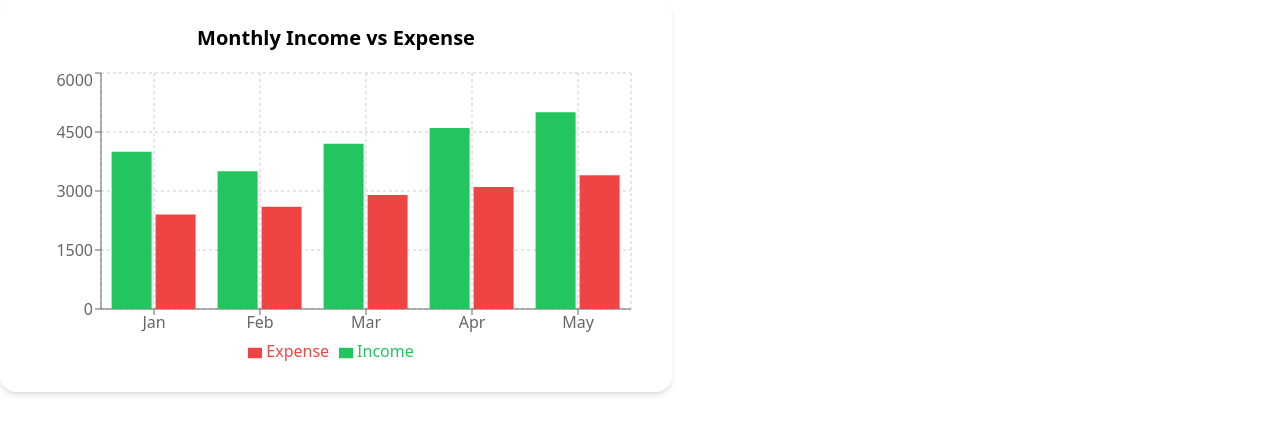
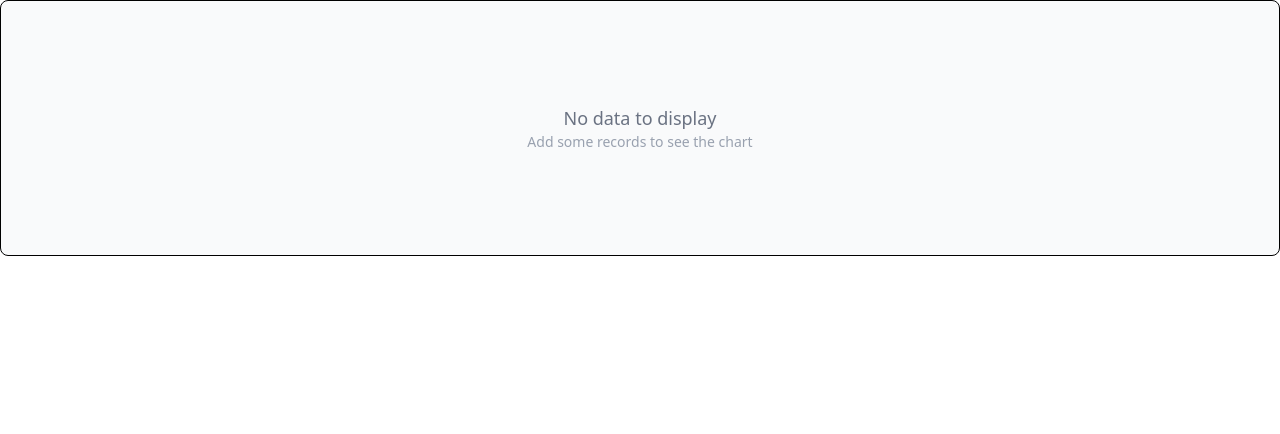
Before and after one commit to thulebonagwala/ExpenseTracker, a React (Vite) app in the folder frontend/: page /test in a window 1280 px wide. Shown: the top 434 px of the page. Built offline with nearby package versions, Linux system fonts and the light colour scheme.

Commit message:
Check for data from API

```diff
--- a/frontend/src/components/Charts/CustomPieCart.jsx
+++ b/frontend/src/components/Charts/CustomPieCart.jsx
@@ -10,7 +10,16 @@ const CustomPieCart = () => {
     ];
 
     const COLORS = ["#4040e7ff", "#ef4444", "#4B0082"];
-    // //const COLORS = ["#22c55e", "#ef4444", "#4B0082"]; // Tailwind green, red, blue
+    const hasData = data && data.length > 0;
+
+    if (!hasData) {
+        return (
+            <div className="flex flex-col items-center justify-center h-64  bg-gray-50">
+                <p className="text-gray-500 text-lg">No data to display</p>
+                <p className="text-gray-400 text-sm">Add some records to see the chart</p>
+            </div>
+        );
+    }
 
     return (
         <ResponsiveContainer width="100%" height={300}>
--- a/frontend/src/components/Test.jsx
+++ b/frontend/src/components/Test.jsx
@@ -1,31 +1,39 @@
-import React, { useState } from "react";
-import { PieChart, Pie, Cell, BarChart, Bar, XAxis, YAxis, CartesianGrid, Tooltip, Legend } from "recharts";
+import React from "react";
+import { PieChart, Pie, Cell, Tooltip, Legend } from "recharts";
 
-const data = [
-  { month: "Jan", Income: 4000, Expense: 2400 },
-  { month: "Feb", Income: 3500, Expense: 2600 },
-  { month: "Mar", Income: 4200, Expense: 2900 },
-  { month: "Apr", Income: 4600, Expense: 3100 },
-  { month: "May", Income: 5000, Expense: 3400 },
-];
+const COLORS = ["#0088FE", "#00C49F", "#FFBB28", "#FF8042"];
 
-const COLORS = ["#22c55e", "#ef4444", "#3b82f6"]; // Tailwind green, red, blue
+const Test = ({ data }) => {
+  const hasData = data && data.length > 0;
 
-const Test = () => {
+  if (!hasData) {
+    // Fallback placeholder UI
+    return (
+      <div className="flex flex-col items-center justify-center h-64 border rounded-lg bg-gray-50">
+        <p className="text-gray-500 text-lg">No data to display</p>
+        <p className="text-gray-400 text-sm">Add some records to see the chart</p>
+      </div>
+    );
+  }
 
   return (
-    <div className="flex flex-col items-center bg-white p-6 rounded-2xl shadow-md w-full max-w-2xl">
-      <h2 className="text-xl font-semibold mb-4">Monthly Income vs Expense</h2>
-      <BarChart width={600} height={300} data={data}>
-        <CartesianGrid strokeDasharray="3 3" />
-        <XAxis dataKey="month" />
-        <YAxis />
-        <Tooltip />
-        <Legend />
-        <Bar dataKey="Income" fill="#22c55e" />
-        <Bar dataKey="Expense" fill="#ef4444" />
-      </BarChart>
-    </div>
+    <PieChart width={400} height={300}>
+      <Pie
+        data={data}
+        cx="50%"
+        cy="50%"
+        labelLine={false}
+        outerRadius={100}
+        fill="#8884d8"
+        dataKey="value"
+      >
+        {data.map((entry, index) => (
+          <Cell key={`cell-${index}`} fill={COLORS[index % COLORS.length]} />
+        ))}
+      </Pie>
+      <Tooltip />
+      <Legend />
+    </PieChart>
   );
 };
 
--- a/frontend/src/components/dashboard/DashboardContent.jsx
+++ b/frontend/src/components/dashboard/DashboardContent.jsx
@@ -5,6 +5,7 @@ import TransactionCard from './TransactionCard';
 import CustomPieCart from '../Charts/CustomPieCart';
 
 const DashboardContent = () => {
+
     return (
         <main className="grid grid-cols-1 md:grid-cols-2 gap-6 p-8">
             <div className="flex flex-col gap-6">
```
